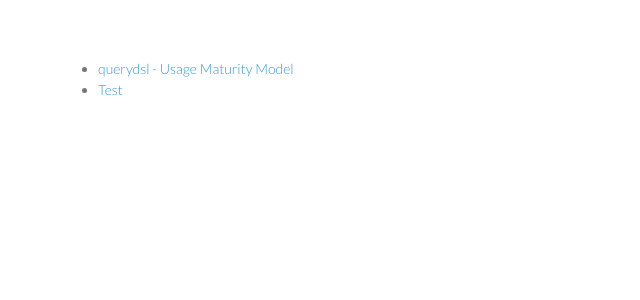
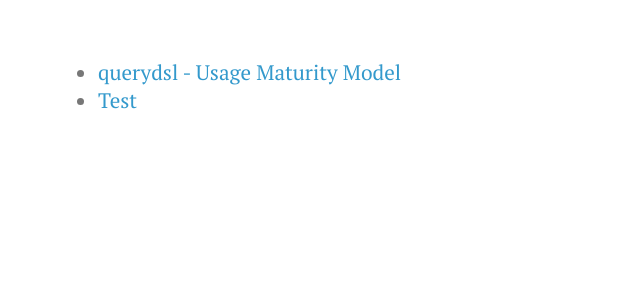
Before and after one commit to griffio/griffio.github.io, a Jekyll site: the page built from index.html, in a window 1280 px wide. Shown: the top 300 px of the page, without its empty margins (0-640 px from the left). Built offline with Jekyll 4.4.1, drawn with Linux system fonts in a browser that asks for light colours; nearby versions of some CDN libraries.

Commit message:
Update styles.css

```diff
--- a/stylesheets/styles.css
+++ b/stylesheets/styles.css
@@ -1,8 +1,6 @@
-@import url(https://fonts.googleapis.com/css?family=Lato:300italic,700italic,300,700);
-
 body {
   padding:50px;
-  font:14px/1.5 Lato, "Helvetica Neue", Helvetica, Arial, sans-serif;
+  font:21px 'PT Serif', "Helvetica Neue", Helvetica, Arial, sans-serif;
   color:#777;
   font-weight:300;
 }
```
